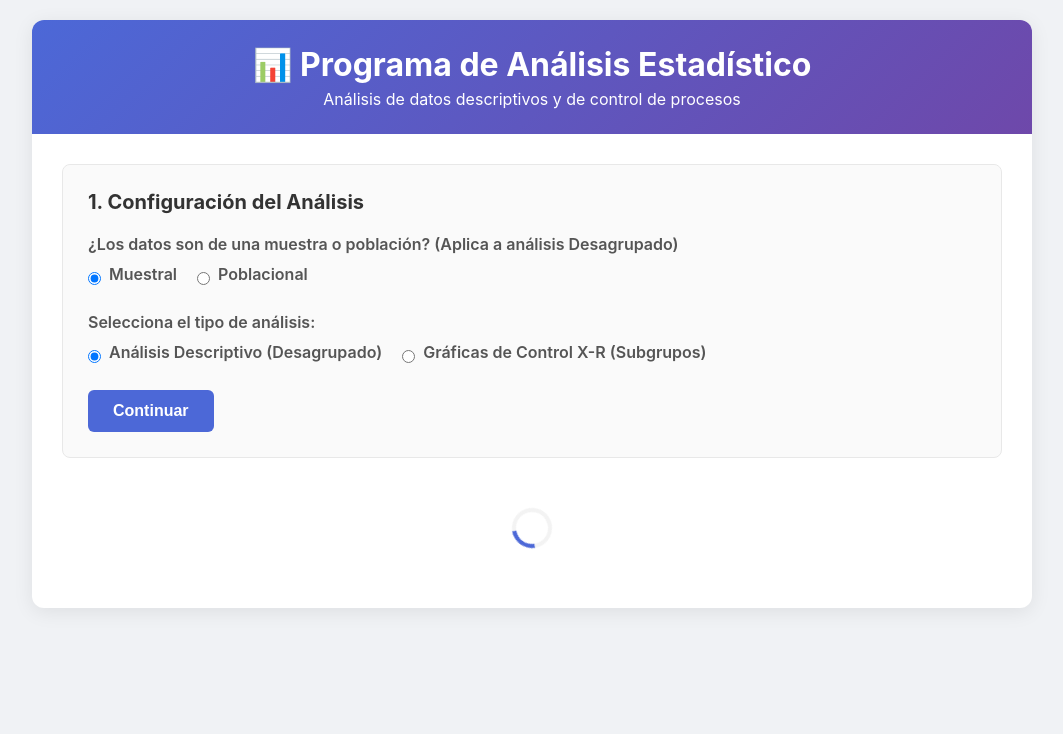
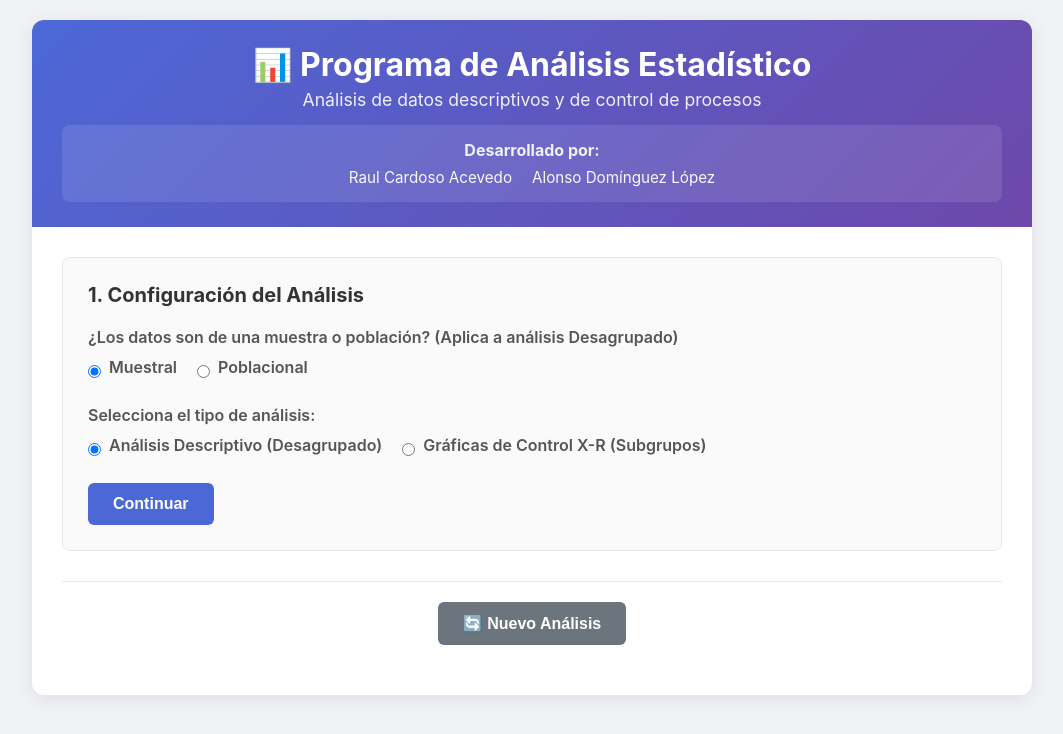
Before and after one commit to Alonso692-web/programa-gestion-empresarial, a Flask app: page / in a window 1280 px wide. Shown: the top 734 px of the page, without its empty margins (108-1171 px from the left). Run offline with Flask 3, Linux system fonts and the light colour scheme.

Commit message:
Version 3 Agregada nombres y boton de regresar

```diff
--- a/app.py
+++ b/app.py
@@ -14,15 +14,29 @@ class AnalisisEstadistico:
     def __init__(self):
         self.es_muestral = True
         # Tabla de constantes para gráficos de control. Fuente: Estándares de Ingeniería.
+        # Soporta tamaños de muestra n=2 hasta n=20.
         self.CONTROL_CHART_CONSTANTS = {
-            2: {'A2': 1.880, 'D3': 0, 'D4': 3.267}, 3: {'A2': 1.023, 'D3': 0, 'D4': 2.574},
-            4: {'A2': 0.729, 'D3': 0, 'D4': 2.282}, 5: {'A2': 0.577, 'D3': 0, 'D4': 2.114},
-            6: {'A2': 0.483, 'D3': 0, 'D4': 2.004}, 7: {'A2': 0.419, 'D3': 0.076, 'D4': 1.924},
-            8: {'A2': 0.373, 'D3': 0.136, 'D4': 1.864}, 9: {'A2': 0.337, 'D3': 0.184, 'D4': 1.816},
-            10: {'A2': 0.308, 'D3': 0.223, 'D4': 1.777}, 11: {'A2': 0.285, 'D3': 0.256, 'D4': 1.744},
-            12: {'A2': 0.266, 'D3': 0.283, 'D4': 1.717}, 13: {'A2': 0.249, 'D3': 0.307, 'D4': 1.693},
-            14: {'A2': 0.235, 'D3': 0.328, 'D4': 1.672}, 15: {'A2': 0.223, 'D3': 0.347, 'D4': 1.653}
+            2:  {'A2': 1.880, 'D3': 0.000, 'D4': 3.267},
+            3:  {'A2': 1.023, 'D3': 0.000, 'D4': 2.574},
+            4:  {'A2': 0.729, 'D3': 0.000, 'D4': 2.282},
+            5:  {'A2': 0.577, 'D3': 0.000, 'D4': 2.114},
+            6:  {'A2': 0.483, 'D3': 0.030, 'D4': 2.004},
+            7:  {'A2': 0.419, 'D3': 0.118, 'D4': 1.924},
+            8:  {'A2': 0.373, 'D3': 0.136, 'D4': 1.864},
+            9:  {'A2': 0.337, 'D3': 0.184, 'D4': 1.816},
+            10: {'A2': 0.308, 'D3': 0.223, 'D4': 1.777},
+            11: {'A2': 0.285, 'D3': 0.256, 'D4': 1.744},
+            12: {'A2': 0.266, 'D3': 0.283, 'D4': 1.717},
+            13: {'A2': 0.249, 'D3': 0.307, 'D4': 1.693},
+            14: {'A2': 0.235, 'D3': 0.328, 'D4': 1.672},
+            15: {'A2': 0.223, 'D3': 0.347, 'D4': 1.653},
+            16: {'A2': 0.212, 'D3': 0.448, 'D4': 1.552},
+            17: {'A2': 0.203, 'D3': 0.466, 'D4': 1.534},
+            18: {'A2': 0.194, 'D3': 0.482, 'D4': 1.518},
+            19: {'A2': 0.187, 'D3': 0.497, 'D4': 1.483},
+            20: {'A2': 0.180, 'D3': 0.510, 'D4': 1.470},
         }
+
 
     def calcular_estadisticas_basicas(self, datos):
         datos = np.array(datos)
@@ -199,6 +213,11 @@ html_template = """
         .container { max-width: 1000px; margin: 0 auto; background: white; border-radius: 12px; box-shadow: 0 4px 20px rgba(0,0,0,0.08); overflow: hidden; }
         .header { background: linear-gradient(135deg, #4c68d7 0%, #6e48aa 100%); color: white; padding: 25px 30px; text-align: center; }
         .header h1 { font-size: 2em; margin-bottom: 5px; }
+        .header p { font-size: 1.1em; margin-bottom: 15px; opacity: 0.9; }
+        .developers { background: rgba(255,255,255,0.1); padding: 15px 20px; border-radius: 8px; margin-top: 15px; }
+        .developers h4 { font-size: 1em; margin-bottom: 8px; color: #ffffff; opacity: 0.9; }
+        .developers-list { display: flex; flex-wrap: wrap; gap: 20px; justify-content: center; }
+        .developer { font-size: 0.95em; color: #ffffff; opacity: 0.95; }
         .content { padding: 30px; }
         .step { background: #fafafa; border-radius: 8px; padding: 25px; margin-bottom: 20px; border: 1px solid #e8e8e8; }
         .step h3 { color: #333; margin-bottom: 20px; font-size: 1.25em; }
@@ -228,15 +247,28 @@ html_template = """
         th { background: #f1f1f1; color: #333; font-weight: 600; }
         .chart-container { margin: 30px 0; text-align: center; }
         .chart-container img { max-width: 100%; height: auto; border-radius: 8px; box-shadow: 0 5px 15px rgba(0,0,0,0.1); }
-        .loading { display: flex; justify-content: center; align-items: center; height: 100px; }
-        .spinner { border: 4px solid #f3f3f3; border-top: 4px solid #4c68d7; border-radius: 50%; width: 40px; height: 40px; animation: spin 1s linear infinite; }
-        @keyframes spin { 0% { transform: rotate(0deg); } 100% { transform: rotate(360deg); } }
+
         .alert-error { background: #fff0f0; border-left: 4px solid #e74c3c; color: #c0392b; padding: 15px; border-radius: 8px; margin-bottom: 20px; }
+
+        @media (max-width: 768px) {
+            .developers-list { flex-direction: column; align-items: center; gap: 10px; }
+            .radio-group { flex-direction: column; gap: 10px; }
+        }
     </style>
 </head>
 <body>
     <div class="container">
-        <header class="header"><h1>📊 Programa de Análisis Estadístico</h1><p>Análisis de datos descriptivos y de control de procesos</p></header>
+        <header class="header">
+            <h1>📊 Programa de Análisis Estadístico</h1>
+            <p>Análisis de datos descriptivos y de control de procesos</p>
+            <div class="developers">
+                <h4>Desarrollado por:</h4>
+                <div class="developers-list">
+                    <div class="developer">Raul Cardoso Acevedo</div>
+                    <div class="developer">Alonso Domínguez López</div>
+                </div>
+            </div>
+        </header>
         <div class="content">
             <div class="step" id="step1">
                 <h3>1. Configuración del Análisis</h3>
@@ -247,12 +279,19 @@ html_template = """
             <div class="step hidden" id="step2">
                 <h3>2. Ingreso de Datos</h3>
                 <div id="datos-desagrupados"><div class="form-group"><label for="datos-input-desagrupado">Ingresa los datos separados por comas o espacios:</label><textarea id="datos-input-desagrupado" rows="6" placeholder="Ej: 12, 15 18.5, 20 22"></textarea></div></div>
-                <div id="datos-agrupados" class="hidden"><div class="form-group"><label for="datos-input-agrupado">Pega tu tabla de datos aquí (filas=muestras, columnas=observaciones):</label><textarea id="datos-input-agrupado" rows="10" placeholder="4.85  4.861 4.86  4.858 4.862\n4.871 4.88  4.861 4.864 4.872\n..."></textarea></div></div>
+                <div id="datos-agrupados" class="hidden"><div class="form-group"><label for="datos-input-agrupado">Pega tu tabla de datos aquí (filas=muestras, columnas=observaciones):</label><textarea id="datos-input-agrupado" rows="10" placeholder="4.85  4.861 4.86  4.858 4.862
+4.871 4.88  4.861 4.864 4.872
+..."></textarea></div></div>
                 <button class="btn" onclick="procesarDatos()">Analizar Datos</button>
             </div>
-            <div id="loading" class="loading hidden"><div class="spinner"></div></div>
+
             <div id="resultados" class="results hidden"><div id="contenido-resultados"></div></div>
+            <div class="bottom-actions" style="text-align: center; margin-top: 30px; padding: 20px; border-top: 1px solid #e8e8e8;">
+                <button class="btn btn-secondary" onclick="nuevoAnalisis()">🔄 Nuevo Análisis</button>
+            </div>
+
         </div>
+
     </div>
     <script>
         function configurarAnalisis() {
@@ -266,11 +305,9 @@ html_template = """
         }
 
         async function procesarDatos() {
-            const loadingDiv = document.getElementById('loading');
             const resultadosDiv = document.getElementById('resultados');
             const contenidoResultados = document.getElementById('contenido-resultados');
 
-            loadingDiv.classList.remove('hidden');
             resultadosDiv.classList.add('hidden');
             contenidoResultados.innerHTML = '';
 
@@ -285,7 +322,7 @@ html_template = """
                     datosParaEnviar.datos = datosTexto;
                 } else {
                     const datosTexto = document.getElementById('datos-input-desagrupado').value;
-                    const datosLimpios = datosTexto.trim().replace(/[,\\s]+/g, ',');
+                    const datosLimpios = datosTexto.trim().replace(/[,\s]+/g, ',');
                     const datos = datosLimpios.split(',').map(d => parseFloat(d)).filter(d => !isNaN(d));
                     if (datos.length < 2) throw new Error('Se requieren al menos dos datos numéricos válidos.');
                     datosParaEnviar.datos = datos;
@@ -300,8 +337,6 @@ html_template = """
             } catch (error) {
                 contenidoResultados.innerHTML = `<div class="alert-error"><strong>Error:</strong> ${error.message}</div>`;
                 resultadosDiv.classList.remove('hidden');
-            } finally {
-                loadingDiv.classList.add('hidden');
             }
         }
 
--- a/templates/index.html
+++ b/templates/index.html
@@ -10,12 +10,18 @@
         .container { max-width: 1000px; margin: 0 auto; background: white; border-radius: 12px; box-shadow: 0 4px 20px rgba(0,0,0,0.08); overflow: hidden; }
         .header { background: linear-gradient(135deg, #4c68d7 0%, #6e48aa 100%); color: white; padding: 25px 30px; text-align: center; }
         .header h1 { font-size: 2em; margin-bottom: 5px; }
+        .header p { font-size: 1.1em; margin-bottom: 15px; opacity: 0.9; }
+        .developers { background: rgba(255,255,255,0.1); padding: 15px 20px; border-radius: 8px; margin-top: 15px; }
+        .developers h4 { font-size: 1em; margin-bottom: 8px; color: #ffffff; opacity: 0.9; }
+        .developers-list { display: flex; flex-wrap: wrap; gap: 20px; justify-content: center; }
+        .developer { font-size: 0.95em; color: #ffffff; opacity: 0.95; }
         .content { padding: 30px; }
         .step { background: #fafafa; border-radius: 8px; padding: 25px; margin-bottom: 20px; border: 1px solid #e8e8e8; }
         .step h3 { color: #333; margin-bottom: 20px; font-size: 1.25em; }
         .form-group { margin-bottom: 20px; }
         label { display: block; margin-bottom: 8px; font-weight: 600; color: #555; }
         input, textarea { width: 100%; padding: 12px; border: 1px solid #ccc; border-radius: 6px; font-size: 16px; transition: border-color 0.2s, box-shadow 0.2s; }
+        textarea { font-family: 'Courier New', Courier, monospace; line-height: 1.5; }
         input:focus, textarea:focus { outline: none; border-color: #4c68d7; box-shadow: 0 0 0 2px rgba(76, 104, 215, 0.2); }
         .radio-group { display: flex; gap: 20px; margin-top: 10px; }
         .radio-item { display: flex; align-items: center; gap: 8px; }
@@ -27,7 +33,8 @@
         .hidden { display: none; }
         .results { background: #fafafa; border-radius: 8px; padding: 25px; margin-top: 20px; border: 1px solid #e8e8e8;}
         .results-header { display: flex; justify-content: space-between; align-items: center; margin-bottom: 20px; border-bottom: 2px solid #4c68d7; padding-bottom: 10px; }
-        .stats-grid { display: grid; grid-template-columns: repeat(auto-fit, minmax(200px, 1fr)); gap: 15px; margin-bottom: 20px; }
+        .results h3 { color: #333; margin-top: 20px; }
+        .stats-grid { display: grid; grid-template-columns: repeat(auto-fit, minmax(220px, 1fr)); gap: 15px; margin-bottom: 20px; }
         .stat-item { background: white; padding: 15px; border-radius: 6px; border-left: 4px solid #4c68d7; box-shadow: 0 2px 4px rgba(0,0,0,0.05); }
         .stat-label { font-weight: 600; color: #666; font-size: 0.9em; text-transform: uppercase; }
         .stat-value { font-size: 1.4em; font-weight: 700; color: #333; margin-top: 5px; }
@@ -37,37 +44,51 @@
         th { background: #f1f1f1; color: #333; font-weight: 600; }
         .chart-container { margin: 30px 0; text-align: center; }
         .chart-container img { max-width: 100%; height: auto; border-radius: 8px; box-shadow: 0 5px 15px rgba(0,0,0,0.1); }
-        .loading { display: flex; justify-content: center; align-items: center; height: 100px; }
-        .spinner { border: 4px solid #f3f3f3; border-top: 4px solid #4c68d7; border-radius: 50%; width: 40px; height: 40px; animation: spin 1s linear infinite; }
-        @keyframes spin { 0% { transform: rotate(0deg); } 100% { transform: rotate(360deg); } }
+
         .alert-error { background: #fff0f0; border-left: 4px solid #e74c3c; color: #c0392b; padding: 15px; border-radius: 8px; margin-bottom: 20px; }
-        .clase-freq-item { display: flex; gap: 10px; align-items: center; margin-bottom: 10px; }
-        .add-clase-btn { background: #27ae60; color: white; border: none; padding: 8px 15px; border-radius: 5px; cursor: pointer; font-size: 14px; margin-top: 10px; }
-        .remove-clase-btn { background: #e74c3c; color: white; border: none; padding: 5px 10px; border-radius: 50%; cursor: pointer; font-size: 12px; line-height: 1; }
+
+        @media (max-width: 768px) {
+            .developers-list { flex-direction: column; align-items: center; gap: 10px; }
+            .radio-group { flex-direction: column; gap: 10px; }
+        }
     </style>
 </head>
 <body>
     <div class="container">
         <header class="header">
             <h1>📊 Programa de Análisis Estadístico</h1>
-            <p>Análisis de datos con medidas de tendencia central, dispersión y gráficas</p>
+            <p>Análisis de datos descriptivos y de control de procesos</p>
+            <div class="developers">
+                <h4>Desarrollado por:</h4>
+                <div class="developers-list">
+                    <div class="developer">Raul Cardoso Acevedo</div>
+                    <div class="developer">Alonso Domínguez López</div>
+                </div>
+            </div>
         </header>
         <div class="content">
             <div class="step" id="step1">
                 <h3>1. Configuración del Análisis</h3>
-                <div class="form-group"><label>¿Los datos son de una muestra o población?</label><div class="radio-group"><div class="radio-item"><input type="radio" id="muestral" name="tipo_datos" value="muestral" checked><label for="muestral">Muestral</label></div><div class="radio-item"><input type="radio" id="poblacional" name="tipo_datos" value="poblacional"><label for="poblacional">Poblacional</label></div></div></div>
-                <div class="form-group"><label>¿Los datos están agrupados o desagrupados?</label><div class="radio-group"><div class="radio-item"><input type="radio" id="desagrupados" name="agrupamiento" value="desagrupados" checked><label for="desagrupados">Desagrupados</label></div><div class="radio-item"><input type="radio" id="agrupados" name="agrupamiento" value="agrupados"><label for="agrupados">Agrupados</label></div></div></div>
+                <div class="form-group"><label>¿Los datos son de una muestra o población? (Aplica a análisis Desagrupado)</label><div class="radio-group"><div class="radio-item"><input type="radio" id="muestral" name="tipo_datos" value="muestral" checked><label for="muestral">Muestral</label></div><div class="radio-item"><input type="radio" id="poblacional" name="tipo_datos" value="poblacional"><label for="poblacional">Poblacional</label></div></div></div>
+                <div class="form-group"><label>Selecciona el tipo de análisis:</label><div class="radio-group"><div class="radio-item"><input type="radio" id="desagrupados" name="agrupamiento" value="desagrupados" checked><label for="desagrupados">Análisis Descriptivo (Desagrupado)</label></div><div class="radio-item"><input type="radio" id="agrupados" name="agrupamiento" value="agrupados"><label for="agrupados">Gráficas de Control X-R (Subgrupos)</label></div></div></div>
                 <button class="btn" onclick="configurarAnalisis()">Continuar</button>
             </div>
             <div class="step hidden" id="step2">
                 <h3>2. Ingreso de Datos</h3>
-                <div id="datos-desagrupados"><div class="form-group"><label for="datos-input">Ingresa los datos separados por comas o espacios:</label><textarea id="datos-input" rows="4" placeholder="Ej: 12, 15 18.5, 20 22"></textarea></div></div>
-                <div id="datos-agrupados" class="hidden"><div class="form-group"><label>Clases y Frecuencias:</label><div id="clases-container"><div class="clase-freq-item"><input type="text" placeholder="Clase (ej: 10-20)" class="clase-input"><input type="number" placeholder="Frecuencia" class="freq-input" min="1"><button type="button" class="remove-clase-btn" onclick="removerClase(this)">×</button></div></div><button type="button" class="add-clase-btn" onclick="agregarClase()">+ Agregar Clase</button></div></div>
+                <div id="datos-desagrupados"><div class="form-group"><label for="datos-input-desagrupado">Ingresa los datos separados por comas o espacios:</label><textarea id="datos-input-desagrupado" rows="6" placeholder="Ej: 12, 15 18.5, 20 22"></textarea></div></div>
+                <div id="datos-agrupados" class="hidden"><div class="form-group"><label for="datos-input-agrupado">Pega tu tabla de datos aquí (filas=muestras, columnas=observaciones):</label><textarea id="datos-input-agrupado" rows="10" placeholder="4.85  4.861 4.86  4.858 4.862
+4.871 4.88  4.861 4.864 4.872
+..."></textarea></div></div>
                 <button class="btn" onclick="procesarDatos()">Analizar Datos</button>
             </div>
-            <div id="loading" class="loading hidden"><div class="spinner"></div></div>
+
             <div id="resultados" class="results hidden"><div id="contenido-resultados"></div></div>
+            <div class="bottom-actions" style="text-align: center; margin-top: 30px; padding: 20px; border-top: 1px solid #e8e8e8;">
+                <button class="btn btn-secondary" onclick="nuevoAnalisis()">🔄 Nuevo Análisis</button>
             </div>
+
+        </div>
+
     </div>
     <script>
         function configurarAnalisis() {
@@ -81,11 +102,9 @@
         }
 
         async function procesarDatos() {
-            const loadingDiv = document.getElementById('loading');
             const resultadosDiv = document.getElementById('resultados');
             const contenidoResultados = document.getElementById('contenido-resultados');
 
-            loadingDiv.classList.remove('hidden');
             resultadosDiv.classList.add('hidden');
             contenidoResultados.innerHTML = '';
 
@@ -95,16 +114,14 @@
                 let datosParaEnviar = { es_muestral: esMuestral, es_agrupado: esAgrupado };
 
                 if (esAgrupado) {
-                    const clases = Array.from(document.querySelectorAll('.clase-input')).map(i => i.value.trim()).filter(Boolean);
-                    const frecuencias = Array.from(document.querySelectorAll('.freq-input')).map(i => i.value).filter(Boolean);
-                    if (clases.length === 0 || clases.length !== frecuencias.length) { throw new Error('Asegúrate de que cada clase tenga una frecuencia válida.'); }
-                    datosParaEnviar.clases = clases;
-                    datosParaEnviar.frecuencias = frecuencias;
+                    const datosTexto = document.getElementById('datos-input-agrupado').value;
+                    if (datosTexto.trim().length === 0) throw new Error('El campo de datos para subgrupos no puede estar vacío.');
+                    datosParaEnviar.datos = datosTexto;
                 } else {
-                    const datosTexto = document.getElementById('datos-input').value;
+                    const datosTexto = document.getElementById('datos-input-desagrupado').value;
                     const datosLimpios = datosTexto.trim().replace(/[,\s]+/g, ',');
                     const datos = datosLimpios.split(',').map(d => parseFloat(d)).filter(d => !isNaN(d));
-                    if (datos.length < 2) { throw new Error('Se requieren al menos dos datos numéricos válidos.'); }
+                    if (datos.length < 2) throw new Error('Se requieren al menos dos datos numéricos válidos.');
                     datosParaEnviar.datos = datos;
                 }
 
@@ -117,43 +134,35 @@
             } catch (error) {
                 contenidoResultados.innerHTML = `<div class="alert-error"><strong>Error:</strong> ${error.message}</div>`;
                 resultadosDiv.classList.remove('hidden');
-            } finally {
-                loadingDiv.classList.add('hidden');
             }
         }
 
         function mostrarResultados(resultado) {
             let html = `<div class="results-header"><h3>📈 Resultados del Análisis</h3><button class="btn btn-secondary" onclick="nuevoAnalisis()">Nuevo Análisis</button></div>`;
 
-            // ### INICIO DE CAMBIOS EN LA VISUALIZACIÓN ###
-            // Parámetros de Agrupación (si existen)
-            if (resultado.parametros_agrupacion) {
-                html += '<h3>Parámetros de la Tabla</h3><div class="stats-grid">';
-                for (const [key, value] of Object.entries(resultado.parametros_agrupacion)) {
+            if (resultado.tipo === 'agrupado') {
+                html += '<h3>Métricas del Gráfico de Control</h3><div class="stats-grid">';
+                for (const [key, value] of Object.entries(resultado.metricas_control)) {
                     html += `<div class="stat-item"><div class="stat-label">${traducirLabel(key)}</div><div class="stat-value">${value}</div></div>`;
                 }
                 html += '</div>';
-            }
-
-            // Estadísticas Principales
-            html += `<h3>${resultado.tipo === 'agrupado' ? 'Medidas Descriptivas (Agrupados)' : 'Estadísticas Descriptivas'}</h3><div class="stats-grid">`;
+            } else {
+                html += `<h3>Estadísticas Descriptivas</h3><div class="stats-grid">`;
                 for (const [key, value] of Object.entries(resultado.estadisticas)) {
                     html += `<div class="stat-item"><div class="stat-label">${traducirLabel(key)}</div><div class="stat-value">${Array.isArray(value) ? value.join(', ') : value}</div></div>`;
                 }
                 html += '</div>';
-
-            // Tabla de Frecuencias (solo para desagrupados)
                 if (resultado.tabla_frecuencias) {
                     html += '<h3>📊 Tabla de Frecuencias</h3><div class="table-container"><table><thead><tr><th>Valor</th><th>Frecuencia</th><th>F. Relativa</th><th>F. Acumulada</th><th>F. Rel. Acum.</th></tr></thead><tbody>';
                     resultado.tabla_frecuencias.forEach(fila => { html += `<tr><td>${fila.valor}</td><td>${fila.frecuencia}</td><td>${fila.frecuencia_relativa}</td><td>${fila.frecuencia_acumulada}</td><td>${fila.frecuencia_relativa_acumulada}</td></tr>`; });
                     html += '</tbody></table></div>';
                 }
+            }
 
-            // Gráficas
             if (resultado.graficas) {
                 html += '<h3>🎨 Gráficas Visuales</h3>';
                 const graficasOrden = resultado.tipo === 'agrupado'
-                    ? ['histograma', 'boxplot', 'grafica_xr']
+                    ? ['grafica_xr']
                     : ['histograma', 'frecuencia_acumulada', 'frecuencia_relativa', 'boxplot'];
 
                 graficasOrden.forEach(key => {
@@ -165,42 +174,32 @@
                     html += `<p style="text-align:center; margin-top:15px;"><strong>Análisis de Sesgo Visual:</strong> La distribución parece tener un sesgo hacia la ${resultado.graficas.sesgo_visual}.</p>`;
                 }
             }
-            // ### FIN DE CAMBIOS ###
-
             document.getElementById('contenido-resultados').innerHTML = html;
         }
 
         function nuevoAnalisis() {
             document.getElementById('resultados').classList.add('hidden');
             document.getElementById('step2').classList.add('hidden');
-            document.getElementById('datos-input').value = '';
-            const clasesContainer = document.getElementById('clases-container');
-            while (clasesContainer.children.length > 1) { clasesContainer.removeChild(clasesContainer.lastChild); }
-            if (clasesContainer.children.length > 0) { clasesContainer.querySelector('.clase-input').value = ''; clasesContainer.querySelector('.freq-input').value = ''; }
+            document.getElementById('datos-input-desagrupado').value = '';
+            document.getElementById('datos-input-agrupado').value = '';
             document.getElementById('step1').classList.remove('hidden');
-        }
-
-        function agregarClase() {
-            const container = document.getElementById('clases-container');
-            const div = document.createElement('div');
-            div.className = 'clase-freq-item';
-            div.innerHTML = `<input type="text" placeholder="Clase (ej: 10-20)" class="clase-input"><input type="number" placeholder="Frecuencia" class="freq-input" min="1"><button type="button" class="remove-clase-btn" onclick="removerClase(this)">×</button>`;
-            container.appendChild(div);
-        }
-
-        function removerClase(btn) {
-            if (btn.parentElement.parentElement.children.length > 1) btn.parentElement.remove();
         }
 
         function traducirLabel(key) {
             const traducciones = {
+                // Desagrupado
                 'media': 'Media', 'mediana': 'Mediana', 'moda': 'Moda', 'varianza': 'Varianza', 'desviacion_estandar': 'Desviación Estándar',
-                'valor_minimo': 'Mínimo', 'valor_maximo': 'Máximo', 'rango': 'Rango', 'sesgo': 'Coef. de Sesgo', 'curtosis': 'Coef. de Curtosis',
-                'mediana_aproximada': 'Clase de la Mediana', 'num_clases': 'Nº de Clases', 'amplitud': 'Amplitud de Clase',
+                'valor_minimo': 'Mínimo', 'valor_maximo': 'Máximo', 'rango': 'Rango',
+                // Subgrupos (X-R)
+                'numero_muestras_k': 'Nº de Muestras (k)', 'tamano_muestra_n': 'Tamaño de Muestra (n)',
+                'gran_media_x_bar_bar': 'Gran Media (X̿)', 'rango_promedio_r_bar': 'Rango Promedio (R̄)',
+                'lcs_x': 'LCS (Gráfica X̄)', 'lci_x': 'LCI (Gráfica X̄)',
+                'lcs_r': 'LCS (Gráfica R)', 'lci_r': 'LCI (Gráfica R)',
+                // Gráficas
                 'histograma': 'Histograma', 'boxplot': 'Diagrama de Caja y Bigotes', 'frecuencia_relativa': 'Gráf. Frecuencia Relativa',
                 'frecuencia_acumulada': 'Gráf. Frecuencia Acumulada', 'grafica_xr': 'Gráfica de Control X-R'
             };
-            return traducciones[key] || key.replace('_', ' ');
+            return traducciones[key] || key.replace(/_/g, ' ');
         }
     </script>
 </body>
```
Lines whose indentation alone changed are shown as unchanged.
